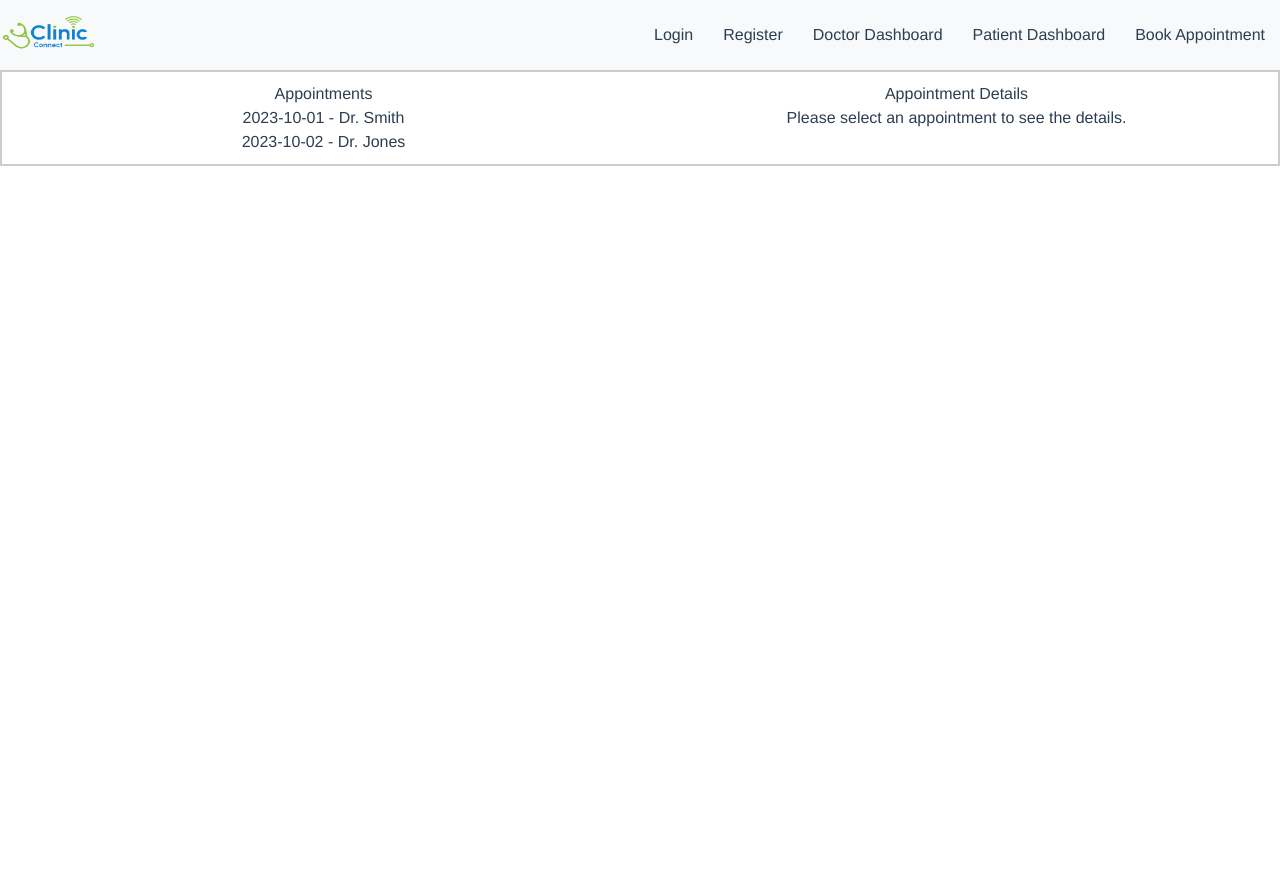
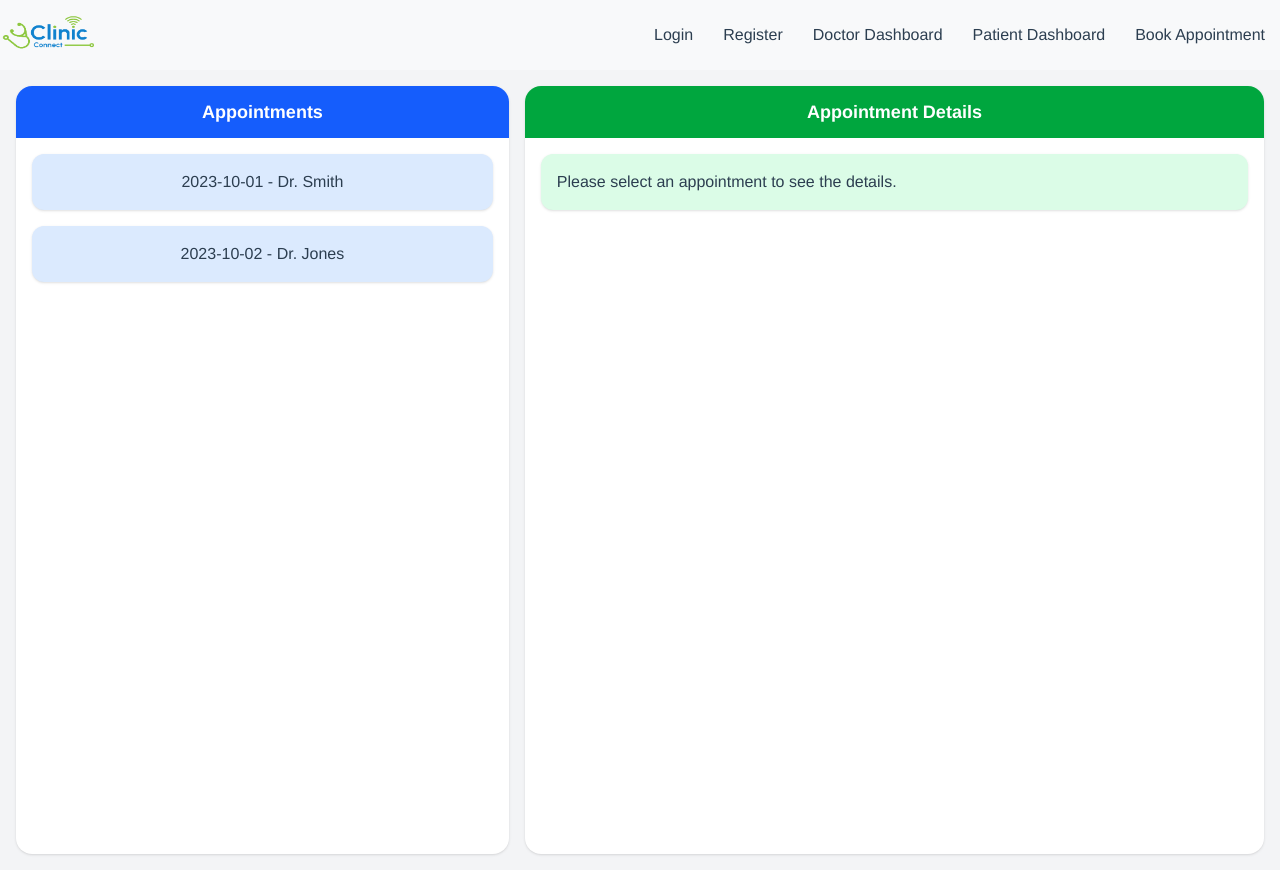
Before and after one commit to rajan-mishra-25/clinicconnect, a Vue app: page /patient-dashboard in a window 1280 px wide. Before the commit the page ends 800 px from the top, so only its background shows below. Built offline with nearby package versions, Linux system fonts and the light colour scheme.

Commit message:
update UI for patient dashboard

```diff
--- a/src/views/PatientDashboard.vue
+++ b/src/views/PatientDashboard.vue
@@ -1,18 +1,36 @@
+<template>
+  <div class="flex h-screen p-4 space-x-4 bg-gray-100">
+    <!-- Left Section (40%) -->
+    <div class="w-2/5 bg-white rounded-2xl shadow overflow-hidden">
+      <div class="bg-blue-600 text-white text-lg font-semibold px-4 py-3">
+        Appointments
+      </div>
+      <div class="p-4 grid grid-cols-1 gap-4">
+        <div
+          v-for="appointment in appointments"
+          :key="'left-' + appointment.id"
+          class="bg-blue-100 rounded-xl p-4 text-center shadow"
+        >
+          <ul>
+          <div>
+            <li  :key="appointment.id" @click="selectAppointment(appointment)" >{{ appointment.date }} - {{ appointment.doctorName }}</li>
+          </div>
+        </ul>
+        </div>
+      </div>
+    </div>
 
- <template>
-  <div class="patient-dashboard">
-    <div class="grid-container">
-      <div class="appointments-list" style="flex: 0 0 40%;">
-        <h2>Appointments</h2>
-        <ul>
-          <li v-for="appointment in appointments" :key="appointment.id" @click="selectAppointment(appointment)">
-            {{ appointment.date }} - {{ appointment.doctorName }}
-          </li>
-        </ul>
+    <!-- Right Section (60%) -->
+    <div class="w-3/5 bg-white rounded-2xl shadow overflow-hidden">
+      <div class="bg-green-600 text-white text-lg font-semibold px-4 py-3">
+        Appointment Details
       </div>
-      <div class="appointment-details" style="flex: 0 0 60%;">
-        <h2>Appointment Details</h2>
-        <div v-if="selectedAppointment">
+      <div class="p-4 grid grid-cols-1 gap-4">
+        <div
+          :key="'right-' + n"
+          class="bg-green-100 rounded-xl p-4 text-left shadow"
+        >
+           <div v-if="selectedAppointment">
           <p><strong>Doctor Name:</strong> {{ selectedAppointment.doctorName }}</p>
           <p><strong>Speciality:</strong> {{ selectedAppointment.speciality }}</p>
           <p><strong>Date:</strong> {{ selectedAppointment.date }}</p>
@@ -21,6 +39,7 @@
         </div>
         <div v-else>
           <p>Please select an appointment to see the details.</p>
+        </div>
         </div>
       </div>
     </div>
```
